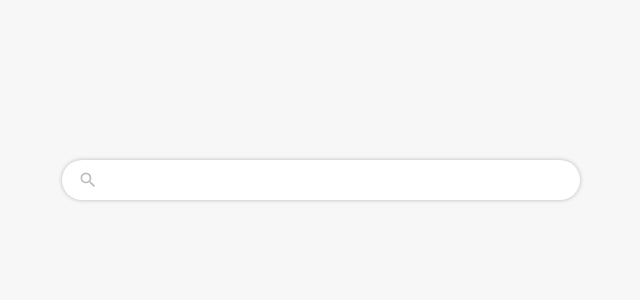
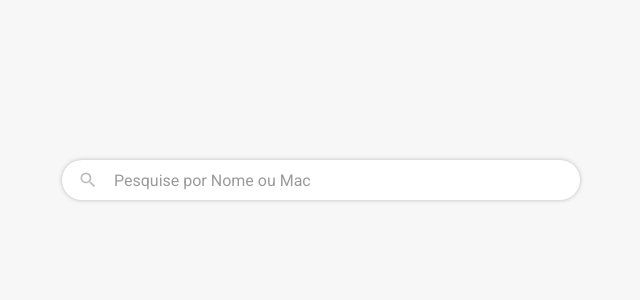
Before and after one commit to kilsonrs/mkfinder-web, a React (Create React App) app: page / in a window 1280 px wide. Shown: the top 300 px of the page, without its empty margins (319-959 px from the left). Built offline with nearby package versions, Linux system fonts and the light colour scheme.

Commit message:
chore: add placeholder to the search input

```diff
--- a/src/pages/Customer/index.tsx
+++ b/src/pages/Customer/index.tsx
@@ -136,6 +136,7 @@ const Customer: React.FC = () => {
                 <h3>{item.nome}</h3>
                 <button
                   type="button"
+                  title={`Abrir no ${state.company.toLocaleUpperCase()}`}
                   onClick={
                     () =>
                       window.open(
@@ -218,7 +219,7 @@ const Customer: React.FC = () => {
             href={`${state.url}/admin/cliente_det.php?uuid=${state.uuid_cliente}`}
             target="_blank"
             rel="noreferrer"
-            title="Ir para cobranças"
+            title={`Abrir no ${state.company.toLocaleUpperCase()}`}
           >
             <MdLaunch cursor="pointer" size={20} color="#c0c0c0" />
           </a>
--- a/src/pages/Dashboard/index.tsx
+++ b/src/pages/Dashboard/index.tsx
@@ -56,7 +56,11 @@ const Dashboard: React.FC = () => {
       <Container>
         <Search>
           <MdSearch size={20} color="#bdbcbc" />
-          <input type="text" onKeyPress={handleInputChange} />
+          <input
+            type="text"
+            placeholder="Pesquise por Nome ou Mac"
+            onKeyPress={handleInputChange}
+          />
         </Search>
         <Content>
           {customers && (
--- a/src/pages/Dashboard/styles.ts
+++ b/src/pages/Dashboard/styles.ts
@@ -23,6 +23,13 @@ export const Search = styled.div`
     border: 0;
     font-size: 16px;
     color: #444;
+
+    &::placeholder {
+      color: #9b9a9a;
+    }
+    &:-ms-input-placeholder {
+      color: #9b9a9a;
+    }
   }
 `;
 
```
Also changed, not shown: 1 other file (tests, documents, lock files or other folders).
